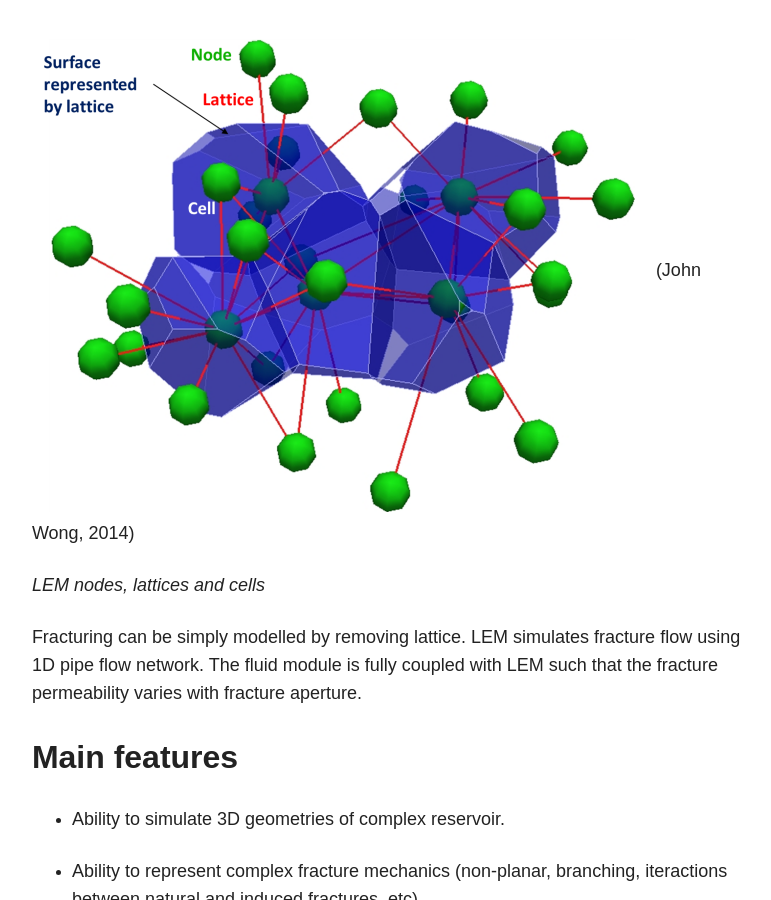
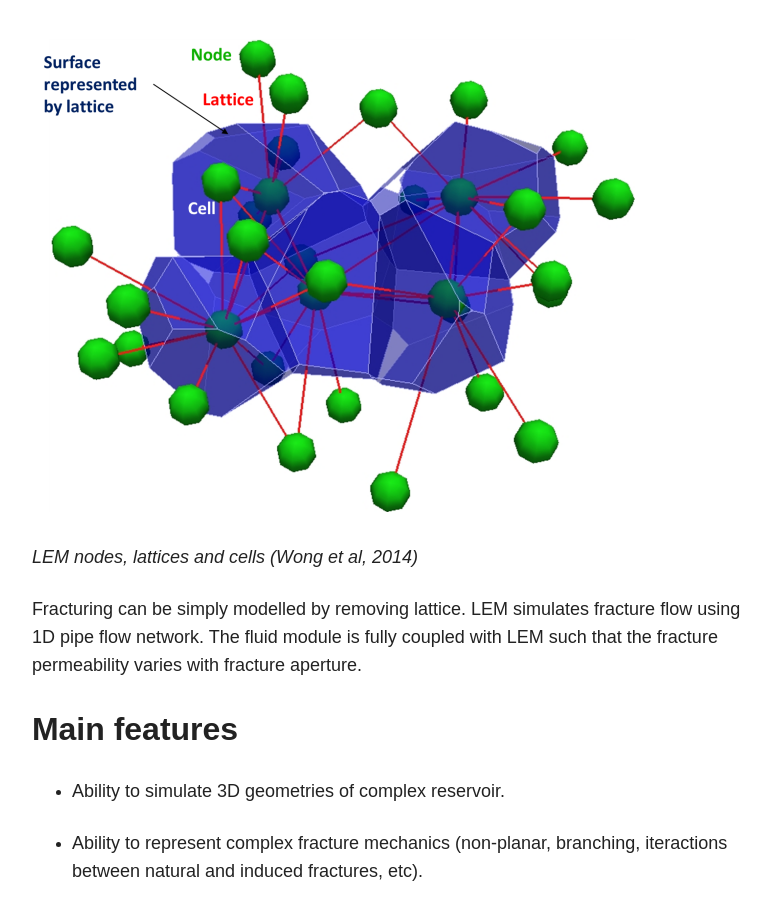
Before and after one commit to cb-geo/cb-geo.github.io, a Jekyll site: the page built from _posts/research_areas/2016-04-09-lem.md, in a window 1280 px wide and 900 px high, scrolled down 992 px. Shown: the whole window, without its empty margins (154-925 px from the left). Built offline with Jekyll 4.4.1, drawn with Linux system fonts in a browser that asks for light colours; nearby versions of some CDN libraries; comment, search, counter and statistics services are not loaded.

Commit message:
Fixed citation to figure

```diff
--- a/_posts/research_areas/2016-04-09-lem.md
+++ b/_posts/research_areas/2016-04-09-lem.md
@@ -17,10 +17,8 @@ date: 2016-04-09T20:20:00+01:00
 Lattice Element Method (LEM) is a collection of simple one-dimensional elements that interconnect at lattice sites, which are regularly or irregularly positioned in space. The computational degrees of freedom are defined at the lattice nodes. The problem domain is discretised into Voronoi cells, whose centroid represent a lattice node. A lattice connects two-neighbouring nodes, and therefore the cells. Lattice elements are assigned elastic properties and strength criterion, which allows for modelling failure during loading. At a geological scale, lattices represent a continous medium, with or without anisotropy, in which discontinuties can be modelled as a breakage of lattices as elements exceeding a certain failure criterion or a natural pre-existing fracture. LEM has a fixed neighbourhood scheme, which enables faster computations. However, it is not suitable if the deformation and kinematic movements of rigid blocks govern the problem.
 
 ![LEM nodes, lattices and cells]({{site.url}}/images/cb-geo/research/lem/lem.png)
-(John Wong, 2014)
 
-
-*LEM nodes, lattices and cells*
+*LEM nodes, lattices and cells (Wong et al, 2014)*
 
 Fracturing can be simply modelled by removing lattice. LEM  simulates fracture flow using 1D pipe flow network. The fluid module is fully coupled with LEM such that the fracture permeability varies with fracture aperture.
 
```
